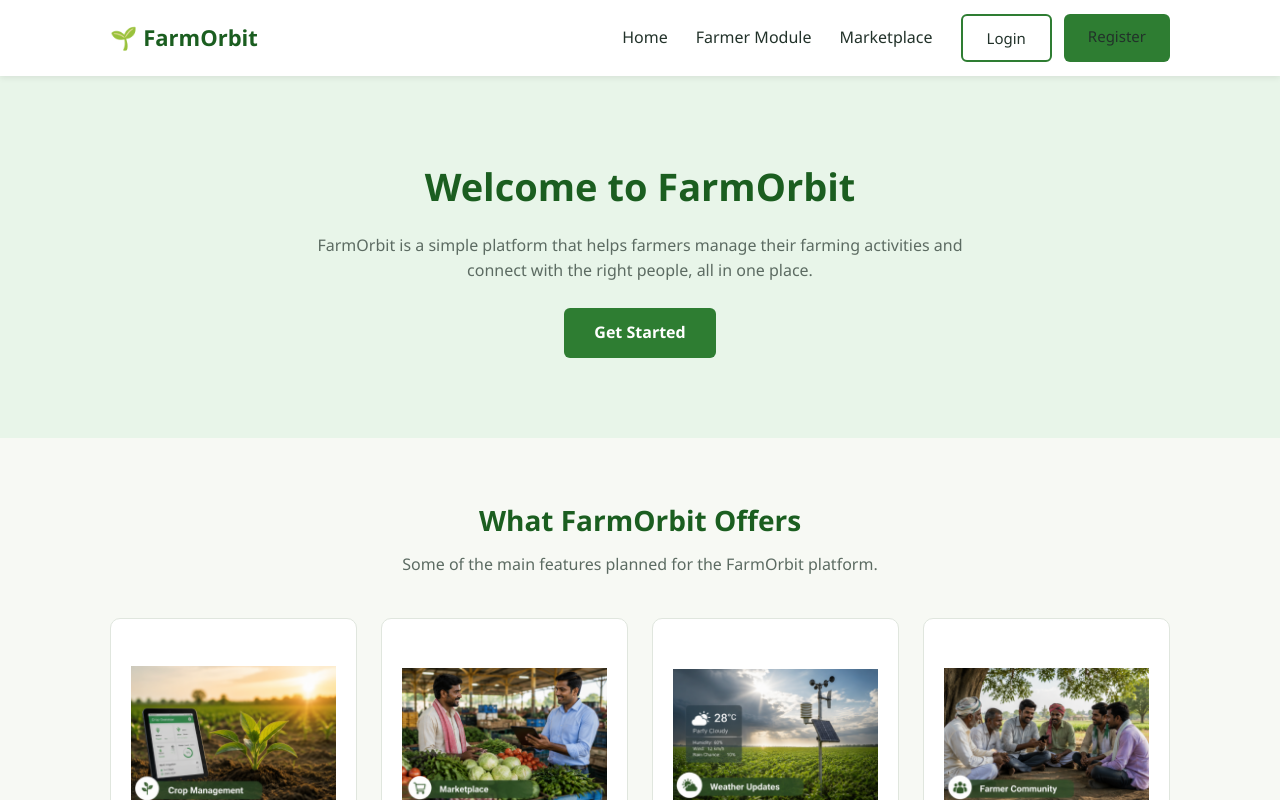
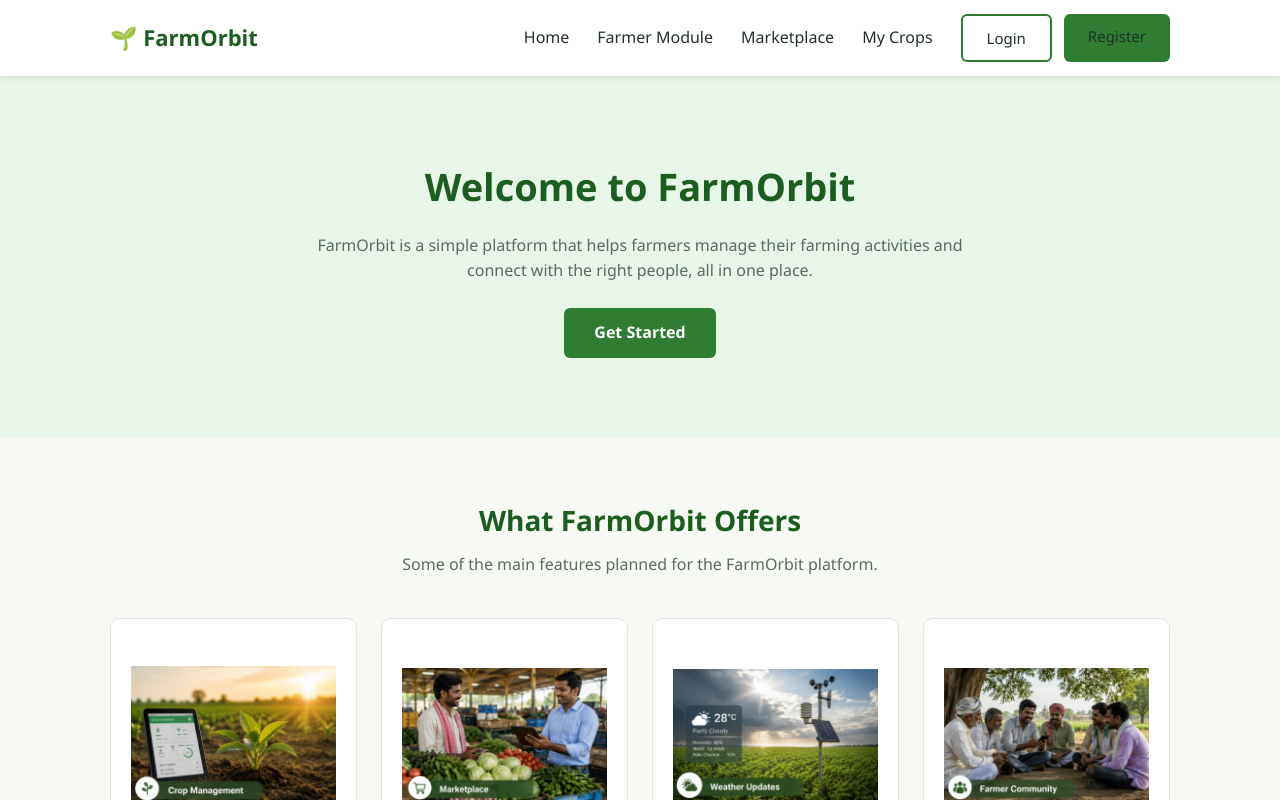
Before and after one commit to kalraananya2007-source/FarmOrbit, a React (Vite) app: page / in a window 1280 px wide. Shown: the top 800 px of the page. Built offline with nearby package versions, Linux system fonts and the light colour scheme.

Commit message:
Add my crops link to navbar

```diff
--- a/src/components/Navbar.jsx
+++ b/src/components/Navbar.jsx
@@ -26,6 +26,7 @@
           <li><Link to="/" onClick={() => setMenuOpen(false)}>Home</Link></li>
           <li><Link to="/farmer" onClick={() => setMenuOpen(false)}>Farmer Module</Link></li>
           <li><Link to="/marketplace" onClick={() => setMenuOpen(false)}>Marketplace</Link></li>
+          <li><Link to="/my-crops" onClick={() => setMenuOpen(false)}>My Crops</Link></li>
           <li className="navbar-buttons">
             <Link to="/login" className="btn btn-outline">Login</Link>
             <Link to="/register" className="btn btn-primary">Register</Link>
```
